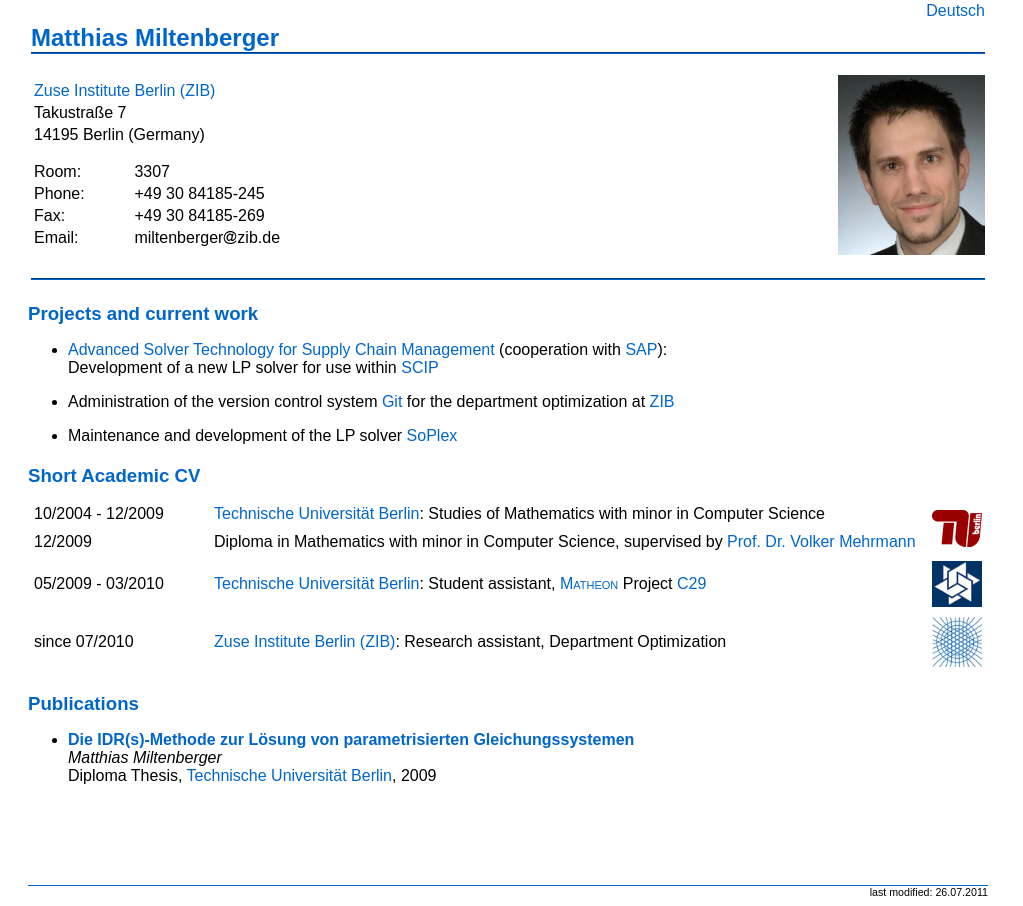
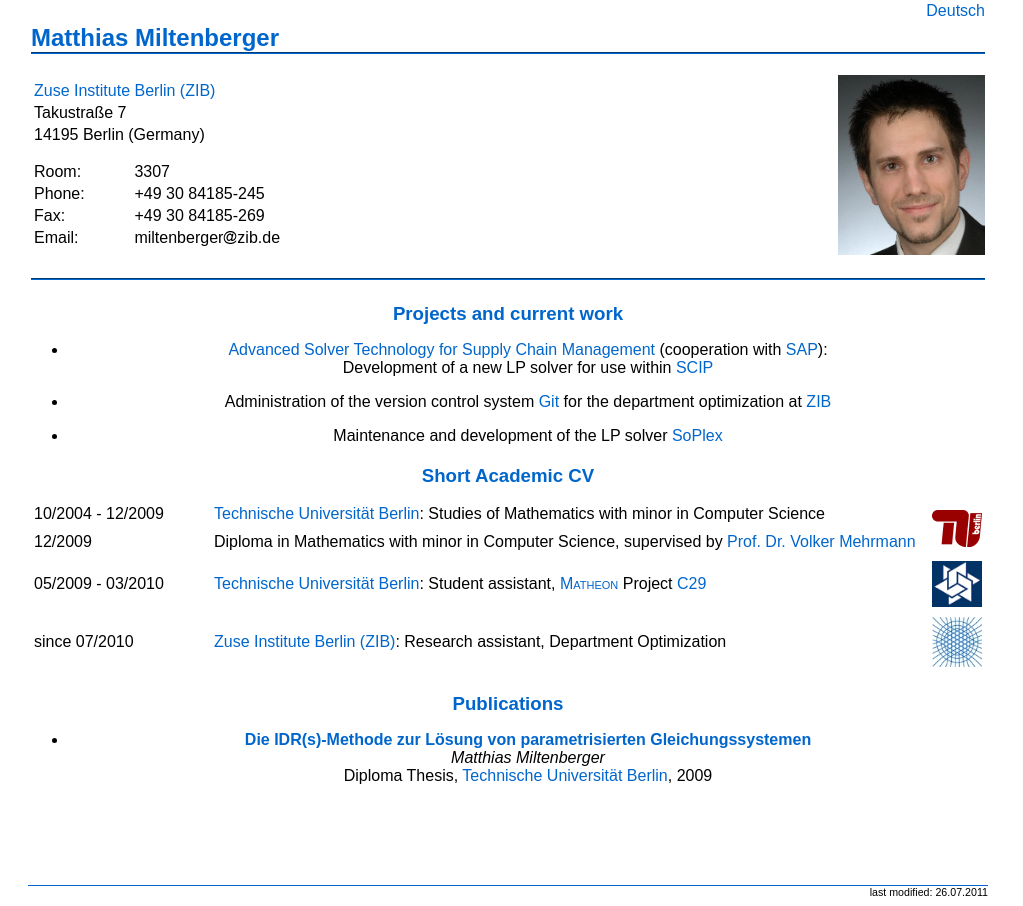
Before and after one commit to mattmilten/mattmilten.github.io, a PHP site: page / in a window 1280 px wide. Shown: the part 31-937 px from the top of the page, without its empty margins (0-1023 px from the left). Run offline with PHP 8.4, Linux system fonts and the light colour scheme.

Commit message:
centering in html

```diff
--- a/index.php
+++ b/index.php
@@ -18,6 +18,7 @@ fclose($fd);
 ?>
 </head>
 <body>
+<div align="center">
    <table width="100%">
    <tr>
       <td colspan="3" align="right"><a href="index.de.php">Deutsch</a></td>
@@ -143,5 +144,6 @@ fclose($fd);
       </li>
    </ul>
       <div class="col2">last modified: 26.07.2011</div>
+</div>
 </body>
 </html>
```
